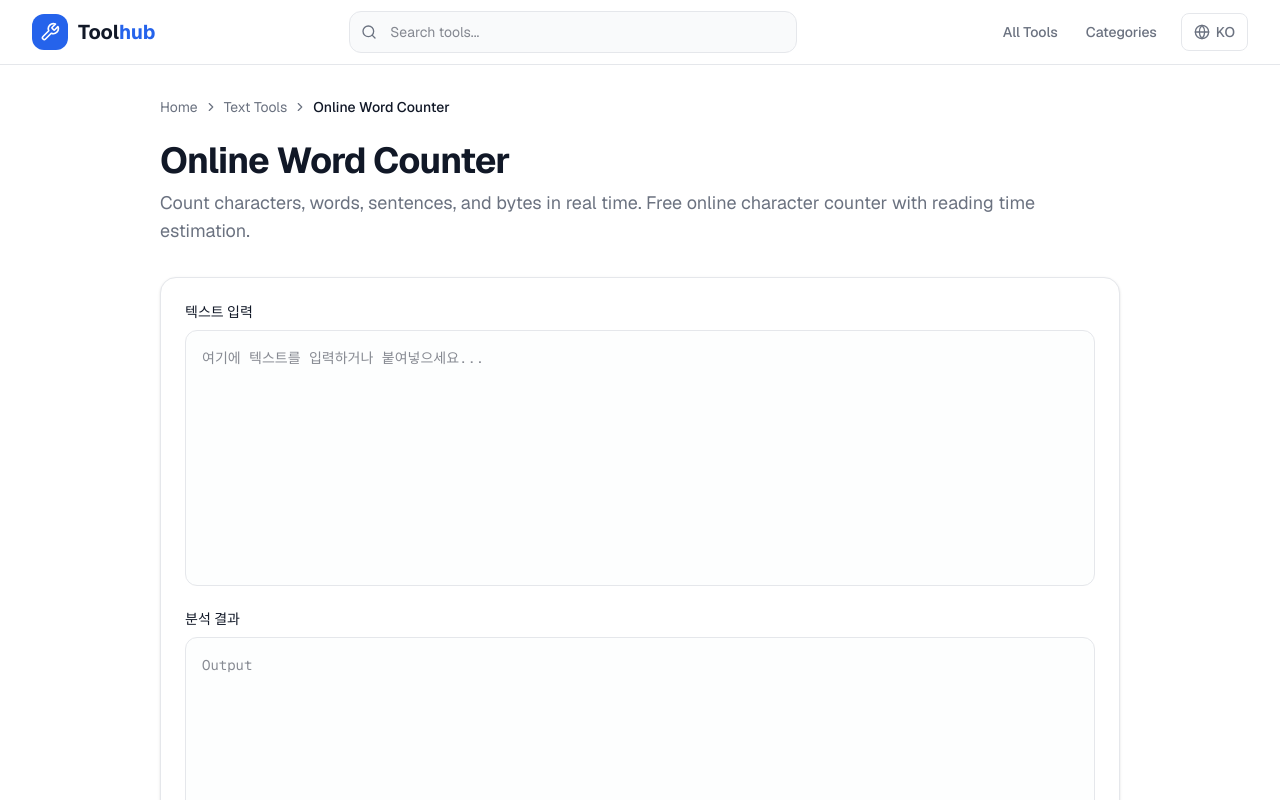
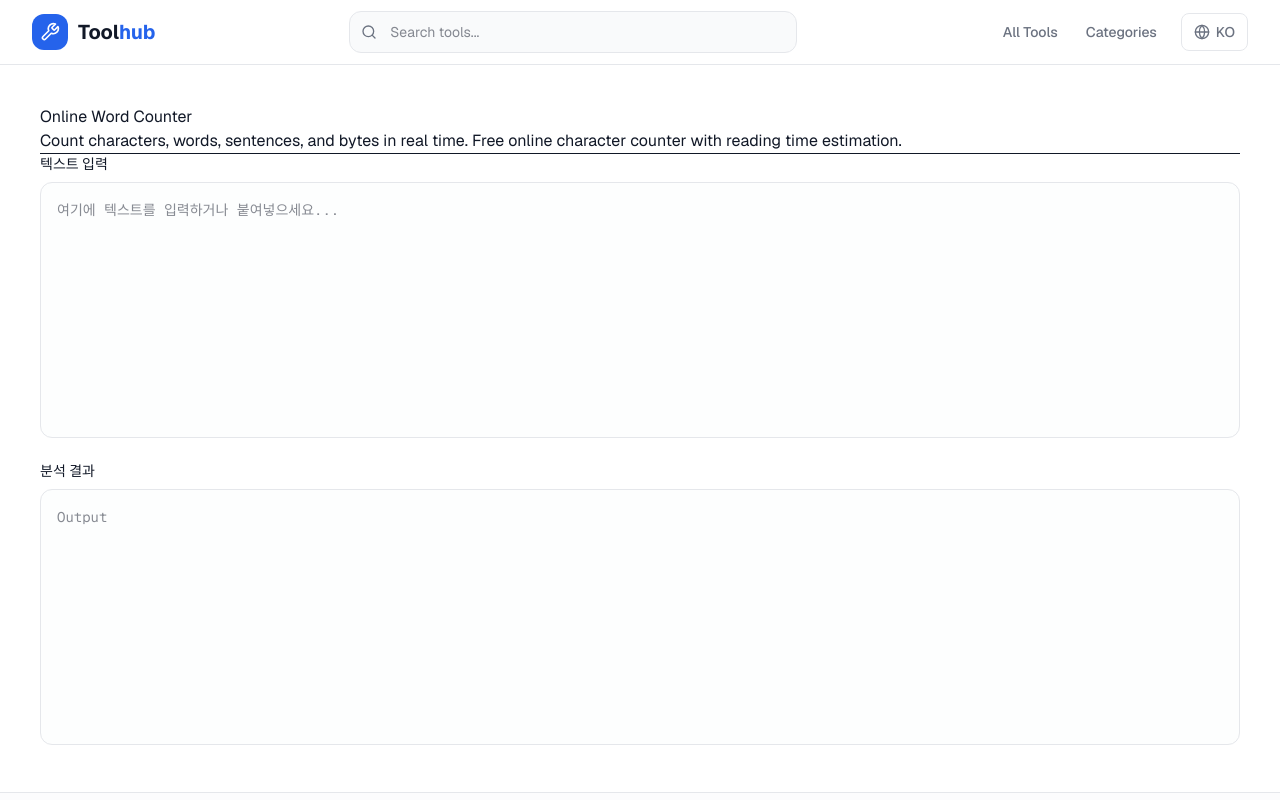
Before and after one commit to woopsmarketing/toolhub, a Next.js app: page /en/tools/word-counter in a window 1280 px wide. Shown: the top 800 px of the page. Built offline with nearby package versions, Linux system fonts and the light colour scheme.

Commit message:
Debug: test ToolLoader without ToolPageLayout

```diff
--- a/src/app/[locale]/tools/[slug]/page.tsx
+++ b/src/app/[locale]/tools/[slug]/page.tsx
@@ -1,6 +1,5 @@
 import { notFound } from "next/navigation";
 import { getToolBySlug, getAllTools } from "@/tools/registry";
-import ToolPageLayout from "@/components/tools/ToolPageLayout";
 import ToolLoader from "@/components/tools/ToolLoader";
 
 export async function generateStaticParams() {
@@ -16,9 +15,14 @@ export default async function ToolPage({
   const tool = getToolBySlug(slug);
   if (!tool) notFound();
 
+  const seo = tool.seo[locale] || tool.seo["ko"];
+
   return (
-    <ToolPageLayout tool={tool}>
+    <div style={{ padding: "40px" }}>
+      <h1>{seo.title}</h1>
+      <p>{seo.description}</p>
+      <hr />
       <ToolLoader slug={slug} />
-    </ToolPageLayout>
+    </div>
   );
 }
```
